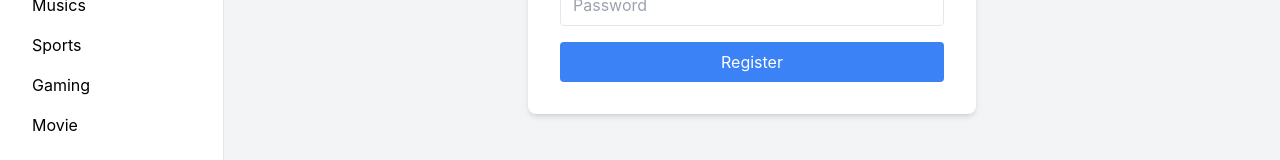
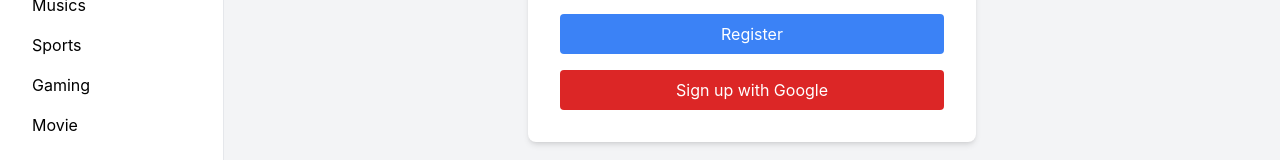
Before and after one commit to DhruvPatel3125/my-youtube, a React (Create React App) app: page /register in a window 1280 px wide. Shown: the part 479-639 px from the top of the page. Built offline with nearby package versions, Linux system fonts and the light colour scheme; no server answers; the HTML template or start-up script is replaced by a standard one.

Commit message:
Implement Google sign-in functionality in Login and Registration components, update navigation after successful authentication, and improve error handling.

```diff
--- a/src/components/Login.jsx
+++ b/src/components/Login.jsx
@@ -1,18 +1,31 @@
 import React, { useState } from "react";
-import { signInWithEmailAndPassword } from "firebase/auth";
+import { signInWithEmailAndPassword, signInWithPopup, GoogleAuthProvider } from "firebase/auth";
 import { auth } from "../utils/firebase.jsx"; // Corrected path
+import { useNavigate } from "react-router-dom";
 
 function Login() {
   const [email, setEmail] = useState("");
   const [password, setPassword] = useState("");
   const [error, setError] = useState("");
+  const navigate = useNavigate();
 
   const handleLogin = async (e) => {
     e.preventDefault();
     setError("");
     try {
       await signInWithEmailAndPassword(auth, email, password);
-      // Optionally redirect or show a success message
+      navigate("/"); // Redirect to the home page or main container after login
+    } catch (err) {
+      setError(err.message);
+    }
+  };
+
+  const handleGoogleSignIn = async () => {
+    setError("");
+    try {
+      const provider = new GoogleAuthProvider();
+      await signInWithPopup(auth, provider);
+      navigate("/"); // Redirect after Google sign-in
     } catch (err) {
       setError(err.message);
     }
@@ -53,6 +66,15 @@
         >
           Login
         </button>
+        <div className="mt-4 text-center">
+          <button
+            type="button"
+            onClick={handleGoogleSignIn}
+            className="w-full bg-red-600 text-white py-2 rounded hover:bg-red-700 transition"
+          >
+            Sign in with Google
+          </button>
+        </div>
         {error && <div className="mt-4 text-red-500 text-center">{error}</div>}
       </form>
     </div>
--- a/src/components/Registration.jsx
+++ b/src/components/Registration.jsx
@@ -1,12 +1,14 @@
 import React, { useState } from "react";
-import { createUserWithEmailAndPassword } from "firebase/auth";
+import { createUserWithEmailAndPassword, signInWithPopup, GoogleAuthProvider } from "firebase/auth";
 import { auth } from "../utils/firebase.jsx";
+import { useNavigate } from "react-router-dom";
 
 function Register() {
   const [email, setEmail] = useState("");
   const [password, setPassword] = useState("");
   const [error, setError] = useState("");
   const [success, setSuccess] = useState("");
+  const navigate = useNavigate();
 
   const handleRegister = async (e) => {
     e.preventDefault();
@@ -17,6 +19,20 @@
       setSuccess("Registration successful! You can now log in.");
       setEmail("");
       setPassword("");
+      navigate("/"); // Redirect after successful registration
+    } catch (err) {
+      setError(err.message);
+    }
+  };
+
+  const handleGoogleSignIn = async () => {
+    setError("");
+    setSuccess("");
+    try {
+      const provider = new GoogleAuthProvider();
+      await signInWithPopup(auth, provider);
+      setSuccess("Google registration/sign-in successful!");
+      navigate("/"); // Redirect after Google registration/sign-in
     } catch (err) {
       setError(err.message);
     }
@@ -57,6 +73,15 @@
         >
           Register
         </button>
+        <div className="mt-4 text-center">
+          <button
+            type="button"
+            onClick={handleGoogleSignIn}
+            className="w-full bg-red-600 text-white py-2 rounded hover:bg-red-700 transition"
+          >
+            Sign up with Google
+          </button>
+        </div>
         {error && <div className="mt-4 text-red-500 text-center">{error}</div>}
         {success && <div className="mt-4 text-green-600 text-center">{success}</div>}
       </form>
```
